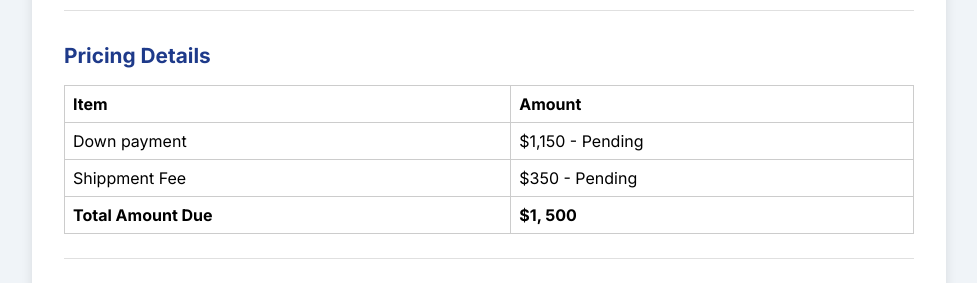
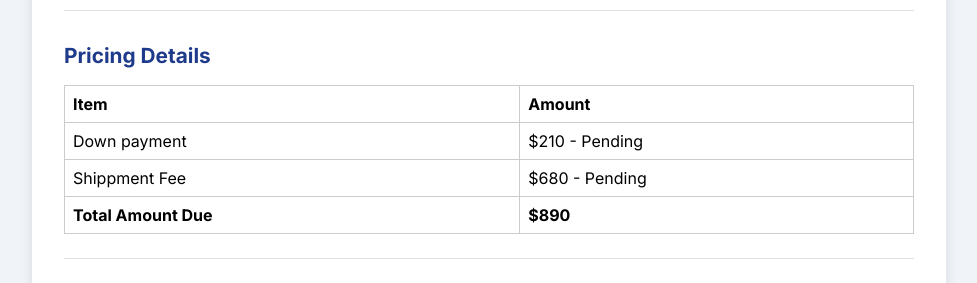
Before and after one commit to Hellen294/car-purchase-confirmation, a plain HTML site: page Edward Clark-car-delivery-shippment.html in a window 1280 px wide. Shown: the part 1840-2123 px from the top of the page, without its empty margins (151-1128 px from the left). Drawn offline with Linux system fonts and the light colour scheme.

Commit message:
Update Edward Clark-car-delivery-shippment.html

```diff
--- a/Edward Clark-car-delivery-shippment.html
+++ b/Edward Clark-car-delivery-shippment.html
@@ -232,9 +232,9 @@
       <h2>Pricing Details</h2>
       <table>
         <tr><th>Item</th><th>Amount</th></tr>
-        <tr><td>Down payment</td><td>$1,150 - Pending</td></tr>
-        <tr><td>Shippment Fee</td><td>$350 - Pending</td></tr>
-        <tr><th>Total Amount Due</th><th>$1, 500 </th></tr>
+        <tr><td>Down payment</td><td>$210 - Pending</td></tr>
+        <tr><td>Shippment Fee</td><td>$680 - Pending</td></tr>
+        <tr><th>Total Amount Due</th><th>$890 </th></tr>
       </table>
     </div>
 
```
